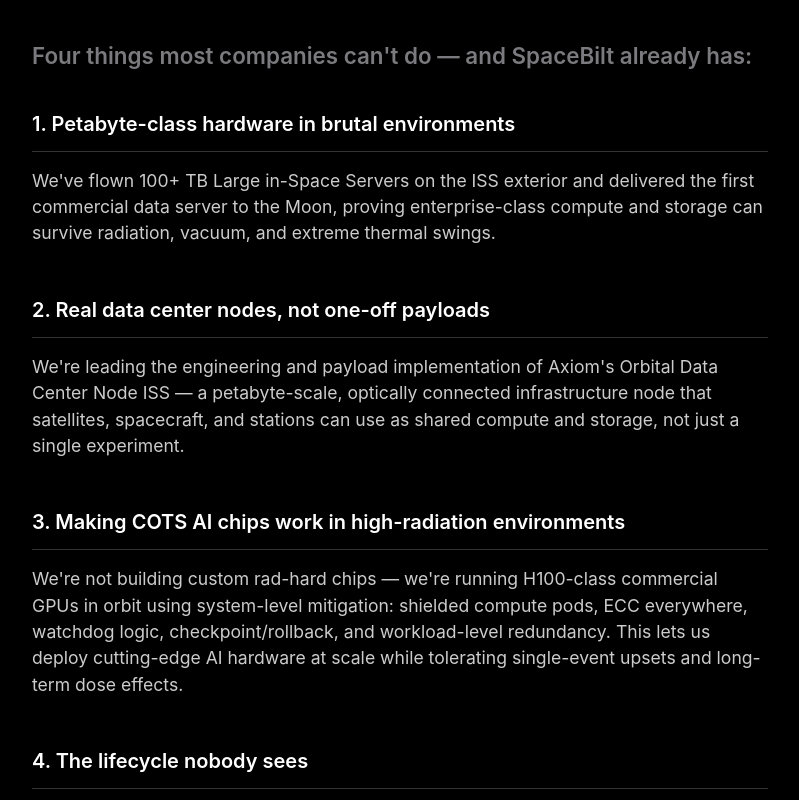
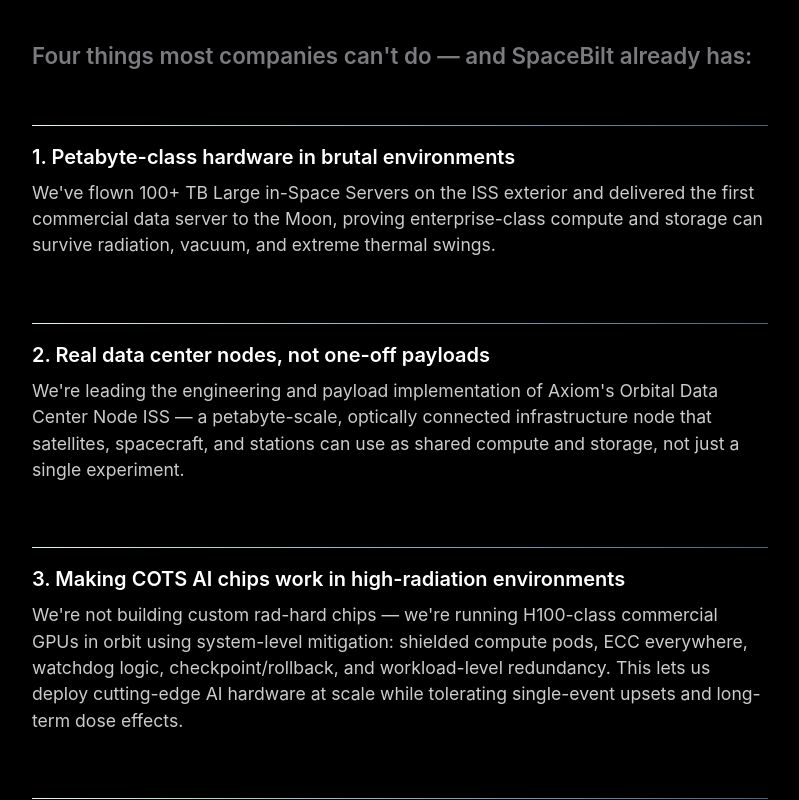
Before and after one commit to bigbadbrad/spacebilt, a Next.js app: page / in a window 1280 px wide. Shown: the part 3440-4240 px from the top of the page, without its empty margins (448-1247 px from the left). Built offline with nearby package versions, Linux system fonts and the light colour scheme; no server answers.

Commit message:
gradient tweaks

```diff
--- a/src/components/home/home-sections.tsx
+++ b/src/components/home/home-sections.tsx
@@ -2,6 +2,20 @@
 import React from "react";
 import Link from 'next/link';
 import { Box, Container, Grid, Typography, Table, TableBody, TableCell, TableContainer, TableRow, Paper, List, ListItem, ListItemText, Divider } from "@mui/material";
+
+// Reusable gradient line constant
+const gradientLineStyle = {
+  height: '1px',
+  width: '100%',
+  display: 'block',
+  background: 'linear-gradient(90deg, #e4f6f0, #9dcfca 31%, #6b95ac 68%, #45657d)',
+  mb: 2,
+};
+
+// Reusable gradient line component
+const GradientLine: React.FC<{ sx?: any }> = ({ sx }) => (
+  <Box component="div" sx={{ ...gradientLineStyle, ...sx }} />
+);
 
 
 // ***** What is the Orbital Data Stack *****
@@ -202,7 +216,7 @@
               Why the Orbital Data Stack is hard.
             </Typography>
 
-            <Typography variant="h5" color="text.secondary" sx={{ mt: 4, mb: 3 }}>
+            <Typography variant="h5" color="text.secondary" sx={{ mt: 4, mb: 5 }}>
               Four things most companies can't do — and SpaceBilt already has:
             </Typography>
 
@@ -216,6 +230,7 @@
               }
             }}>
               <ListItem disableGutters sx={{ flexDirection: "column", alignItems: "flex-start" }}>
+                <GradientLine />
                 <Typography
                   sx={{
                     color: "#ffffff",
@@ -227,12 +242,11 @@
                 >
                   1. Petabyte-class hardware in brutal environments
                 </Typography>
-                <Divider sx={{ borderColor: "#333333", mb: 2, mt: 0.5, width: "100%" }} />
                 <Typography
                   sx={{
                     color: "#cccccc",
                     fontSize: "1.1rem",
-                    mb: 4
+                    mb: 6
                   }}
                 >
                   We've flown 100+ TB Large in-Space Servers on the ISS exterior and delivered the first commercial data server to the Moon, proving enterprise-class compute and storage can survive radiation, vacuum, and extreme thermal swings.
@@ -240,6 +254,7 @@
               </ListItem>
 
               <ListItem disableGutters sx={{ flexDirection: "column", alignItems: "flex-start" }}>
+                <GradientLine />
                 <Typography
                   sx={{
                     color: "#ffffff",
@@ -251,12 +266,11 @@
                 >
                   2. Real data center nodes, not one-off payloads
                 </Typography>
-                <Divider sx={{ borderColor: "#333333", mb: 2, mt: 0.5, width: "100%" }} />
                 <Typography
                   sx={{
                     color: "#cccccc",
                     fontSize: "1.1rem",
-                    mb: 4
+                    mb: 6
                   }}
                 >
                   We're leading the engineering and payload implementation of Axiom's Orbital Data Center Node ISS — a petabyte-scale, optically connected infrastructure node that satellites, spacecraft, and stations can use as shared compute and storage, not just a single experiment.
@@ -264,6 +278,7 @@
               </ListItem>
 
               <ListItem disableGutters sx={{ flexDirection: "column", alignItems: "flex-start" }}>
+                <GradientLine />
                 <Typography
                   sx={{
                     color: "#ffffff",
@@ -275,12 +290,11 @@
                 >
                   3. Making COTS AI chips work in high-radiation environments
                 </Typography>
-                <Divider sx={{ borderColor: "#333333", mb: 2, mt: 0.5, width: "100%" }} />
                 <Typography
                   sx={{
                     color: "#cccccc",
                     fontSize: "1.1rem",
-                    mb: 4
+                    mb: 6
                   }}
                 >
                   We're not building custom rad-hard chips — we're running H100-class commercial GPUs in orbit using system-level mitigation: shielded compute pods, ECC everywhere, watchdog logic, checkpoint/rollback, and workload-level redundancy. This lets us deploy cutting-edge AI hardware at scale while tolerating single-event upsets and long-term dose effects.
@@ -288,6 +302,7 @@
               </ListItem>
 
               <ListItem disableGutters sx={{ flexDirection: "column", alignItems: "flex-start" }}>
+                <GradientLine />
                 <Typography
                   sx={{
                     color: "#ffffff",
@@ -299,12 +314,11 @@
                 >
                   4. The lifecycle nobody sees
                 </Typography>
-                <Divider sx={{ borderColor: "#333333", mb: 2, mt: 0.5, width: "100%" }} />
                 <Typography
                   sx={{
                     color: "#cccccc",
                     fontSize: "1.1rem",
-                    mb: 4
+                    mb: 6
                   }}
                 >
                   As an ISS National Lab implementation partner, we handle flight qualification, launch integration, on-orbit operations, and remote control through platforms like SMART-1 — and we're designing orbital logistics to upgrade, move, and repurpose capacity without de-orbiting hardware.
@@ -452,7 +466,7 @@
               Everyone's deck says the same four words: modular, resilient, scalable, maintainable. On the ground, that's a slide. In orbit, it's a set of brutal engineering constraints you either solve in hardware or you don't fly.
             </Typography>
 
-            <Typography variant="h5" color="text.secondary" sx={{ mt: 4, mb: 3 }}>
+            <Typography variant="h5" color="text.secondary" sx={{ mt: 4, mb: 5 }}>
               At SpaceBilt, the Orbital Data Stack is built around three realities:
             </Typography>
 
@@ -466,6 +480,7 @@
               }
             }}>
               <ListItem disableGutters sx={{ flexDirection: "column", alignItems: "flex-start" }}>
+                <GradientLine />
                 <Typography
                   sx={{
                     color: "#ffffff",
@@ -477,12 +492,11 @@
                 >
                   You design for orchestration, not boxes.
                 </Typography>
-                <Divider sx={{ borderColor: "#333333", mb: 2, mt: 0.5, width: "100%" }} />
                 <Typography
                   sx={{
                     color: "#cccccc",
                     fontSize: "1.1rem",
-                    mb: 4
+                    mb: 6
                   }}
                 >
                   {`A "module" in orbit isn't just a metal can with compute inside. It's a self-contained power, thermal, network, and storage envelope that can be scheduled, throttled, and replaced without touching the rest of the stack. We standardize those envelopes so that a LiSS server, a sensor processor, or a manufacturing controller all plug into the same backbone and can be reconfigured like cloud instances, not one-off satellites.`}
@@ -490,6 +504,7 @@
               </ListItem>
 
               <ListItem disableGutters sx={{ flexDirection: "column", alignItems: "flex-start" }}>
+                <GradientLine />
                 <Typography
                   sx={{
                     color: "#ffffff",
@@ -501,12 +516,11 @@
                 >
                   Serviceability is an interface problem, not a slogan.
                 </Typography>
-                <Divider sx={{ borderColor: "#333333", mb: 2, mt: 0.5, width: "100%" }} />
                 <Typography
                   sx={{
                     color: "#cccccc",
                     fontSize: "1.1rem",
-                    mb: 4
+                    mb: 6
                   }}
                 >
                   {`Saying you can swap containers is easy; doing it in microgravity, on a station with safety constraints, is not. We collapse power, data, and cooling into a small set of repeatable interfaces and keep moving parts out of the critical path, so an astronaut, robot, or ISAM vehicle can remove and replace a node without taking the rest of the data center down. That's how you get to 10+ years of useful life without a "rip and replace" event.`}
@@ -514,6 +528,7 @@
               </ListItem>
 
               <ListItem disableGutters sx={{ flexDirection: "column", alignItems: "flex-start" }}>
+                <GradientLine />
                 <Typography
                   sx={{
                     color: "#ffffff",
@@ -525,12 +540,11 @@
                 >
                   Resiliency is graceful failure, not wishful redundancy.
                 </Typography>
-                <Divider sx={{ borderColor: "#333333", mb: 2, mt: 0.5, width: "100%" }} />
                 <Typography
                   sx={{
                     color: "#cccccc",
                     fontSize: "1.1rem",
-                    mb: 4
+                    mb: 6
                   }}
                 >
                   Single points of failure in orbit aren't just outages, they're lost missions. We assume radiation hits, thermal excursions, and partial brownouts are normal operating conditions, and architect the Orbital AI Factory to degrade in slices: lose one node, one link, or one rail and the system keeps running at reduced capacity instead of going dark. That's what lets you accelerate the velocity of data on the outer edge without betting the mission on perfect conditions.
@@ -1011,6 +1025,7 @@
                     flexDirection: "column",
                   }}
                 >
+                  <GradientLine />
                   <Typography
                     sx={{
                       color: "#ffffff",
@@ -1021,7 +1036,6 @@
                   >
                     AI model operators and inference platforms
                   </Typography>
-                  <Divider sx={{ borderColor: "#333333", mb: 2, mt: 0.5 }} />
                   <Typography
                     sx={{
                       color: "#cccccc",
@@ -1045,6 +1059,7 @@
                     flexDirection: "column",
                   }}
                 >
+                  <GradientLine />
                   <Typography
                     sx={{
                       color: "#ffffff",
@@ -1055,7 +1070,6 @@
                   >
                     Earth observation and sensor constellations
                   </Typography>
-                  <Divider sx={{ borderColor: "#333333", mb: 2, mt: 0.5 }} />
                   <Typography
                     sx={{
                       color: "#cccccc",
@@ -1079,6 +1093,7 @@
                     flexDirection: "column",
                   }}
                 >
+                  <GradientLine />
                   <Typography
                     sx={{
                       color: "#ffffff",
@@ -1089,7 +1104,6 @@
                   >
                     National security and space-domain awareness
                   </Typography>
-                  <Divider sx={{ borderColor: "#333333", mb: 2, mt: 0.5 }} />
                   <Typography
                     sx={{
                       color: "#cccccc",
@@ -1113,6 +1127,7 @@
                     flexDirection: "column",
                   }}
                 >
+                  <GradientLine />
                   <Typography
                     sx={{
                       color: "#ffffff",
@@ -1123,7 +1138,6 @@
                   >
                     Commercial stations and in-space infrastructure
                   </Typography>
-                  <Divider sx={{ borderColor: "#333333", mb: 2, mt: 0.5 }} />
                   <Typography
                     sx={{
                       color: "#cccccc",
@@ -1147,6 +1161,7 @@
                     flexDirection: "column",
                   }}
                 >
+                  <GradientLine />
                   <Typography
                     sx={{
                       color: "#ffffff",
@@ -1157,7 +1172,6 @@
                   >
                     In-space manufacturing
                   </Typography>
-                  <Divider sx={{ borderColor: "#333333", mb: 2, mt: 0.5 }} />
                   <Typography
                     sx={{
                       color: "#cccccc",
@@ -1181,6 +1195,7 @@
                     flexDirection: "column",
                   }}
                 >
+                  <GradientLine />
                   <Typography
                     sx={{
                       color: "#ffffff",
@@ -1191,7 +1206,6 @@
                   >
                     ISAM operators
                   </Typography>
-                  <Divider sx={{ borderColor: "#333333", mb: 2, mt: 0.5 }} />
                   <Typography
                     sx={{
                       color: "#cccccc",
@@ -1235,7 +1249,7 @@
     <Box
       sx={{
         backgroundColor: "#000000",
-        pt: { xs: 10, md: 14 },
+        pt: { xs: 10, md: 18 },
         pb: { xs: 14, md: 18 },
         width: "100%",
         position: "relative",
@@ -1275,13 +1289,7 @@
             </Typography>
             <Grid container spacing={3} sx={{ mb: 9, maxWidth: 900 }}>
               <Grid item xs={12} md={4}>
-                <Box
-                  sx={{
-                    height: '1px',
-                    background: 'linear-gradient(90deg, #e4f6f0, #9dcfca 31%, #6b95ac 68%, #45657d)',
-                    mb: 2,
-                  }}
-                />
+                <GradientLine />
                 <Typography
                   sx={{
                     color: "#ffffff",
@@ -1292,13 +1300,7 @@
                 </Typography>
               </Grid>
               <Grid item xs={12} md={4}>
-                <Box
-                  sx={{
-                    height: '1px',
-                    background: 'linear-gradient(90deg, #e4f6f0, #9dcfca 31%, #6b95ac 68%, #45657d)',
-                    mb: 2,
-                  }}
-                />
+                <GradientLine />
                 <Typography
                   sx={{
                     color: "#ffffff",
@@ -1309,13 +1311,7 @@
                 </Typography>
               </Grid>
               <Grid item xs={12} md={4}>
-                <Box
-                  sx={{
-                    height: '1px',
-                    background: 'linear-gradient(90deg, #e4f6f0, #9dcfca 31%, #6b95ac 68%, #45657d)',
-                    mb: 2,
-                  }}
-                />
+                <GradientLine />
                 <Typography
                   sx={{
                     color: "#ffffff",
```
